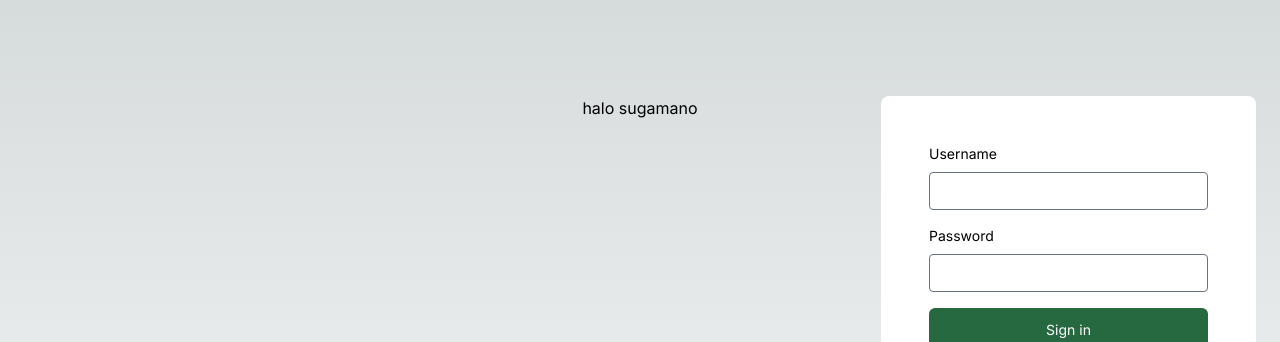
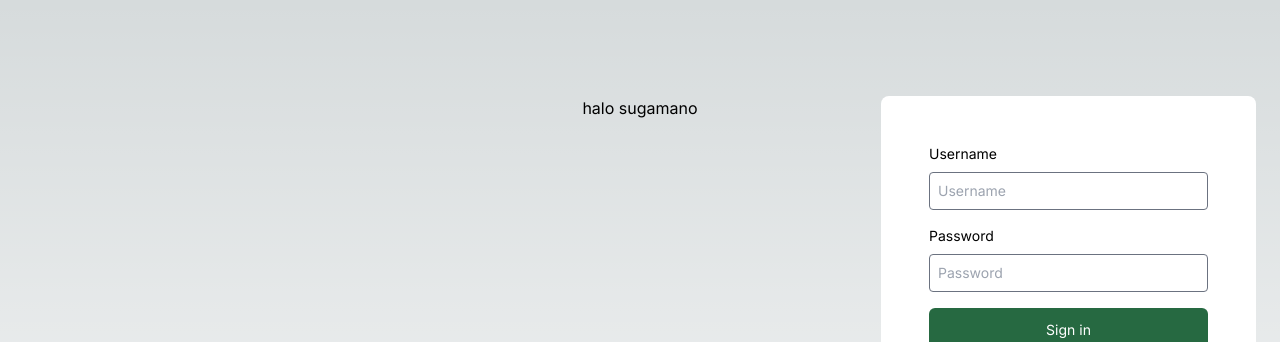
Before and after one commit to Manu-Madhu/WSO_Development, a Next.js app: page / in a window 1280 px wide. Shown: the top 342 px of the page. Built offline with nearby package versions, Linux system fonts and the light colour scheme.

Commit message:
placeholder added to login fields

```diff
--- a/src/components/Admin/LoginModal.jsx
+++ b/src/components/Admin/LoginModal.jsx
@@ -2,10 +2,10 @@ function LoginModal() {
     return (
         <div className="fixed w-[375px] bg-white right-6 p-12 rounded-lg flex flex-col text-black text-sm items-start">
             <label htmlFor="" className="mb-2">Username</label>
-            <input type="text" className="mb-4 p-2 border border-gray-500 rounded w-full" />
+            <input type="text" className="mb-4 p-2 border border-gray-500 rounded w-full" placeholder="Username" />
 
             <label htmlFor="password" className="mb-2">Password</label>
-            <input type="password" className="mb-4 p-2 border border-gray-500 rounded w-full" />
+            <input type="password" className="mb-4 p-2 border border-gray-500 rounded w-full" placeholder="Password" />
 
             <button className="w-full bg-primary-green text-white rounded-md py-3">
                 Sign in
```
